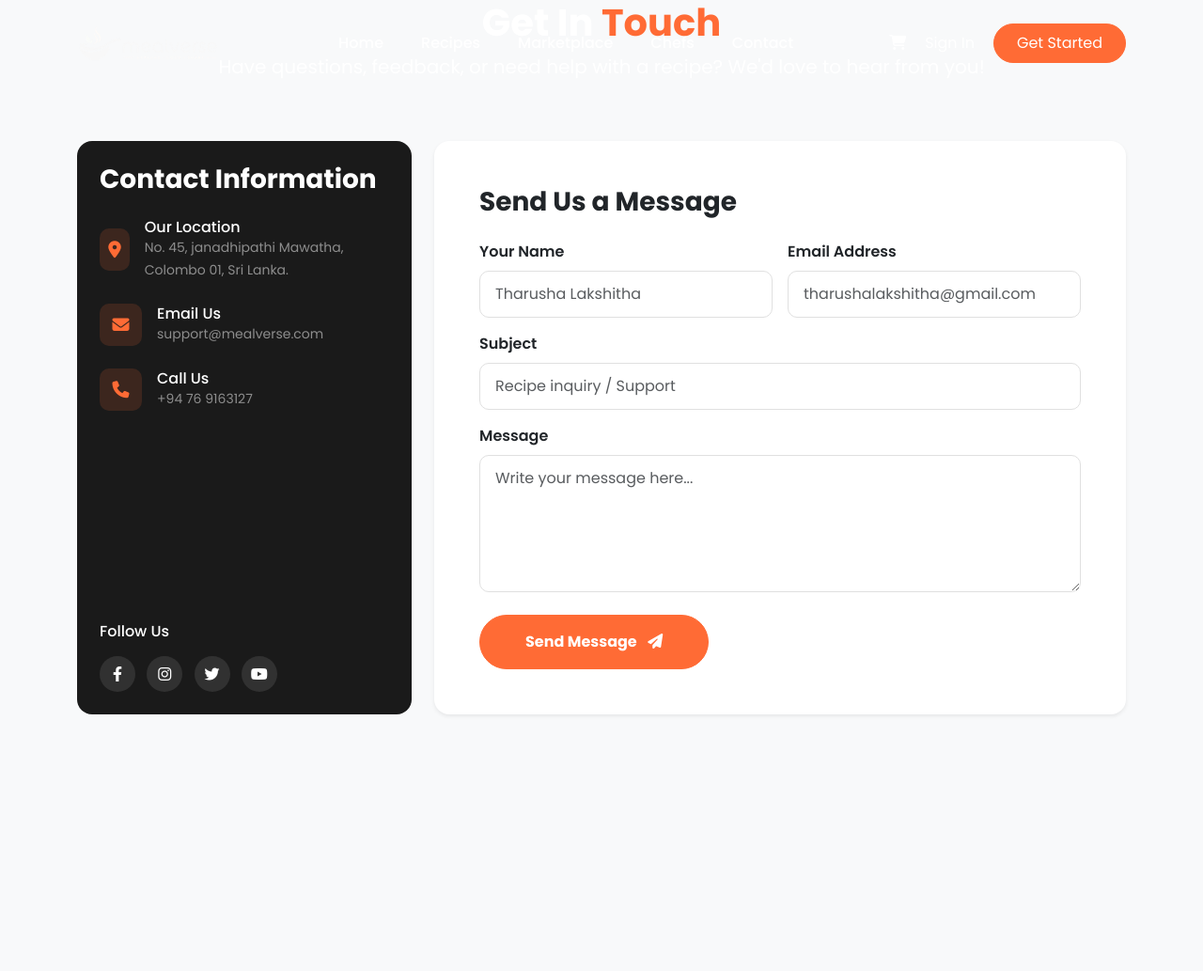
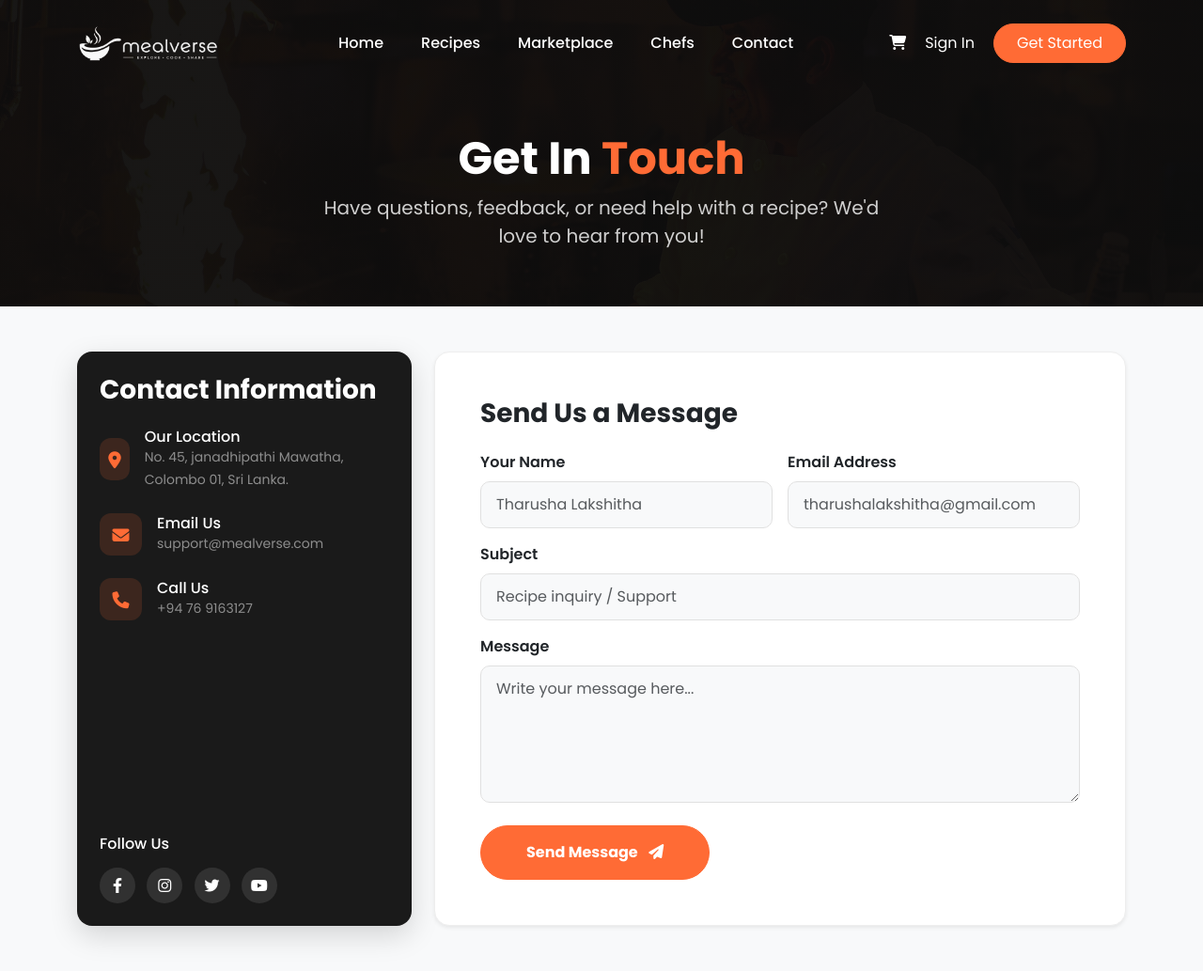
Before and after one commit to bhashithakavishan/Mealverse, a PHP site: page /contact.html in a window 1280 px wide. Shown: the whole page at 94% size. Before the commit the page ends 761 px from the top, so only its background shows below. Run offline with PHP 8.4, Linux system fonts and the light colour scheme.

Commit message:
Update style.css

```diff
--- a/css/style.css
+++ b/css/style.css
@@ -767,59 +767,7 @@
     text-decoration: none;
     color: inherit;
     }
-<<<<<<< HEAD
-    /* Contact Page Custom Styles */
-.contact-hero {
-    background: #1A1A1A; /* Contact Hero section එකට dark background එකක් */
-    padding: 140px 0 60px; /* Navbar එක absolute නිසා උඩින් padding ලබා දීම */
-}
-
-.contact-info-wrapper {
-    background-color: #1A1A1A; /* Info box එක Dark background කිරීම */
-}
-
-.info-icon {
-    width: 45px;
-    height: 45px;
-    background-color: rgba(255, 107, 53, 0.15);
-    color: var(--bs-primary);
-    display: flex;
-    align-items: center;
-    justify-content: center;
-    border-radius: 10px;
-    font-size: 18px;
-}
-
-.social-btn {
-    width: 38px;
-    height: 38px;
-    background-color: rgba(255, 255, 255, 0.1);
-    color: white;
-    display: inline-flex;
-    align-items: center;
-    justify-content: center;
-    border-radius: 50%;
-    margin-right: 8px;
-    text-decoration: none;
-    transition: all 0.3s ease;
-}
-
-.social-btn:hover {
-    background-color: var(--bs-primary);
-    color: white;
-}
-
-.custom-input {
-    border: 1px solid #e0e0e0;
-    padding: 12px 16px;
-    border-radius: 10px;
-}
-
-.custom-input:focus {
-    border-color: var(--bs-primary);
-    box-shadow: 0 0 0 0.25rem rgba(255, 107, 53, 0.25);
-=======
-    /* ================= Contact Page Styles ================= */
+/* ================= Contact Page Styles ================= */
 
 .contact-hero {
   background: linear-gradient(rgba(15, 15, 15, 0.85), rgba(15, 15, 15, 0.85)), url('images/background.jpg');
@@ -890,5 +838,76 @@
   border-color: var(--bs-primary);
   box-shadow: 0 0 0 0.25rem rgba(255, 107, 53, 0.15);
   background-color: #fff;
->>>>>>> 2d884ccb840b210ecfe02c0d41f366aaf0dea7a2
 }
+/* ================= Contact Page Styles ================= */
+
+.contact-hero {
+  background: linear-gradient(rgba(15, 15, 15, 0.85), rgba(15, 15, 15, 0.85)), url('images/background.jpg');
+  background-size: cover;
+  background-position: center;
+  padding: 140px 20px 60px;
+}
+
+.contact-hero h1 {
+  font-size: 3rem;
+}
+
+.contact-hero p {
+  color: rgba(255, 255, 255, 0.8);
+  max-width: 600px;
+  margin: 0 auto;
+}
+
+.contact-info-wrapper {
+  background-color: var(--dark-bg);
+  box-shadow: 0 10px 30px rgba(0, 0, 0, 0.15);
+}
+
+.info-icon {
+  width: 45px;
+  height: 45px;
+  background-color: rgba(255, 107, 53, 0.15);
+  color: var(--bs-primary);
+  display: flex;
+  align-items: center;
+  justify-content: center;
+  border-radius: 12px;
+  font-size: 18px;
+}
+
+.social-btn {
+  display: inline-flex;
+  align-items: center;
+  justify-content: center;
+  width: 38px;
+  height: 38px;
+  background-color: rgba(255, 255, 255, 0.1);
+  color: #fff;
+  border-radius: 50%;
+  margin-right: 8px;
+  text-decoration: none;
+  transition: all 0.3s ease;
+}
+
+.social-btn:hover {
+  background-color: var(--bs-primary);
+  color: #fff;
+  transform: translateY(-3px);
+}
+
+.contact-form-card {
+  border: 1px solid #eee;
+}
+
+.custom-input {
+  padding: 12px 16px;
+  border-radius: 10px;
+  border: 1px solid #e0e0e0;
+  background-color: #f8f9fa;
+}
+
+.custom-input:focus {
+  border-color: var(--bs-primary);
+  box-shadow: 0 0 0 0.25rem rgba(255, 107, 53, 0.15);
+  background-color: #fff;
+}
```
